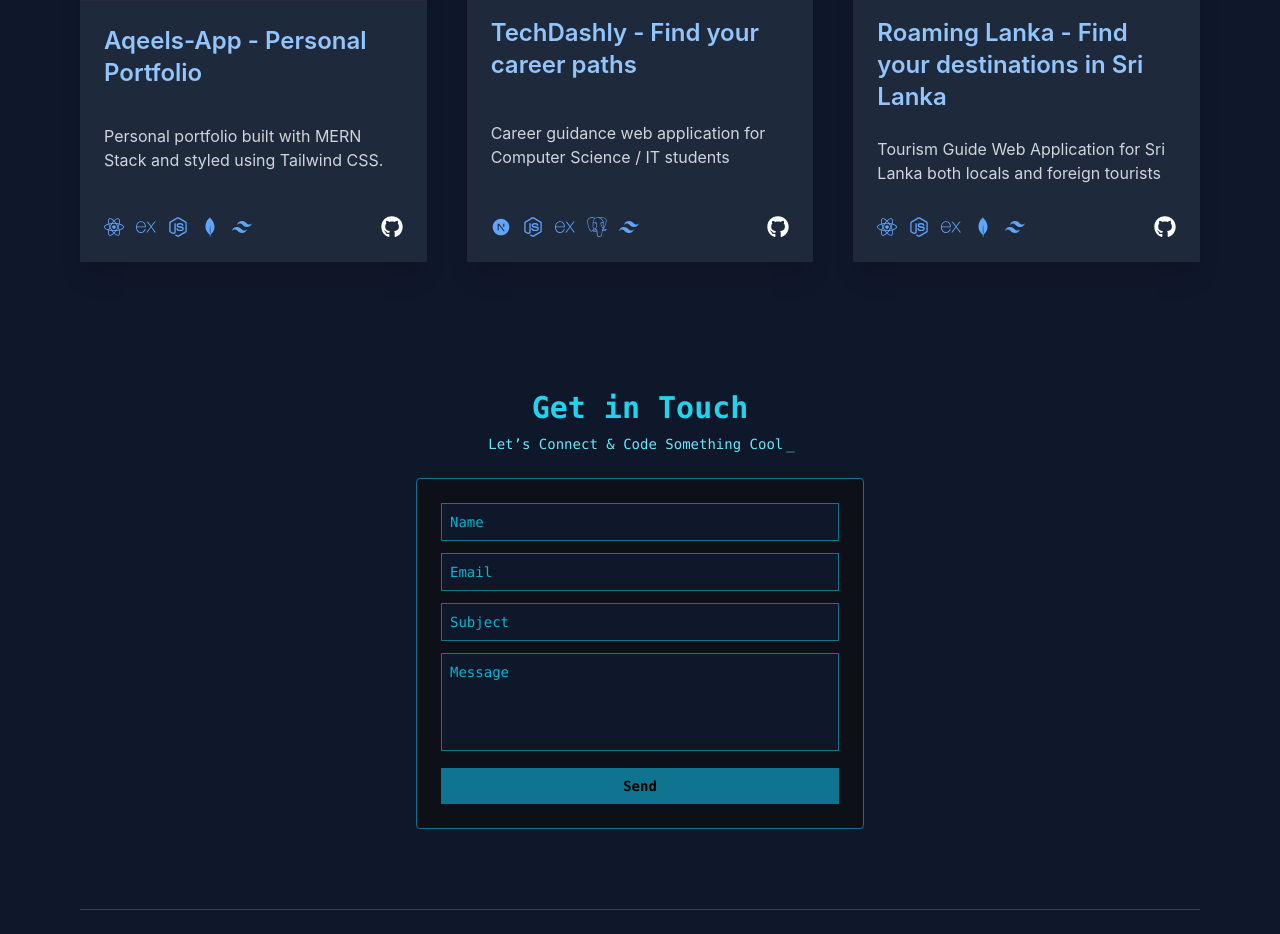
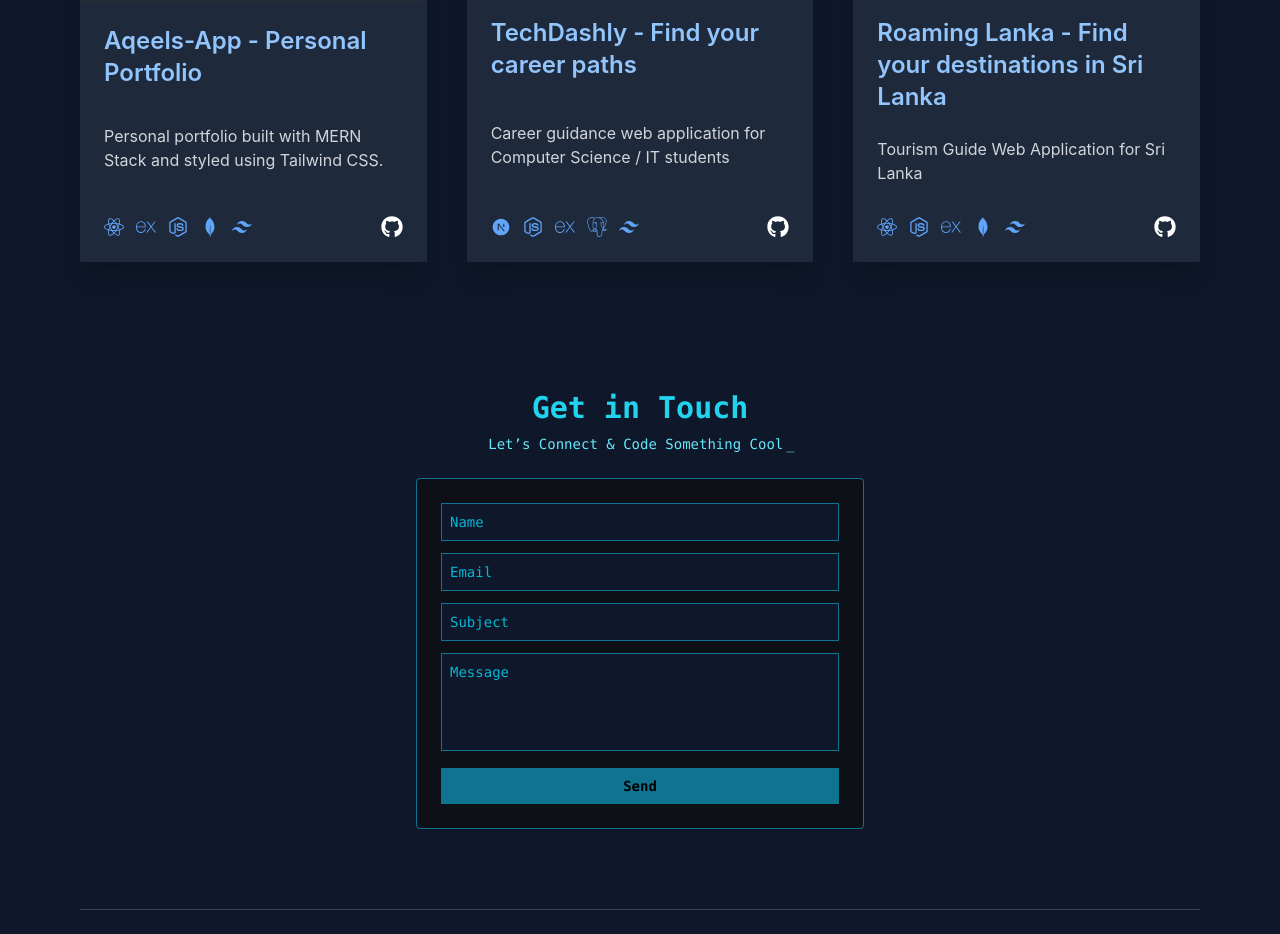
Before and after one commit to MohammedAqeel18/Aqeels-App, a React (Create React App) app in the folder client/: page / in a window 1280 px wide. Shown: the part 3020-3954 px from the top of the page. Built offline with nearby package versions, Linux system fonts and the light colour scheme; a web font is replaced by a local one.

Commit message:
feat:project update

```diff
--- a/client/src/Components/Projects.jsx
+++ b/client/src/Components/Projects.jsx
@@ -49,7 +49,7 @@ const projects = [
     {
     name: 'Roaming Lanka - Find your destinations in Sri Lanka ',
     img: techdashlyImg,
-    description: 'Tourism Guide Web Application for Sri Lanka both locals and foreign tourists',
+    description: 'Tourism Guide Web Application for Sri Lanka',
     tech: [<FaReact /> , <FaNodeJs/>, <SiExpress/> , <SiMongodb/> , <SiTailwindcss/>],
     github: 'https://github.com/MohammedAqeel18/TechDashly',
   }
```
